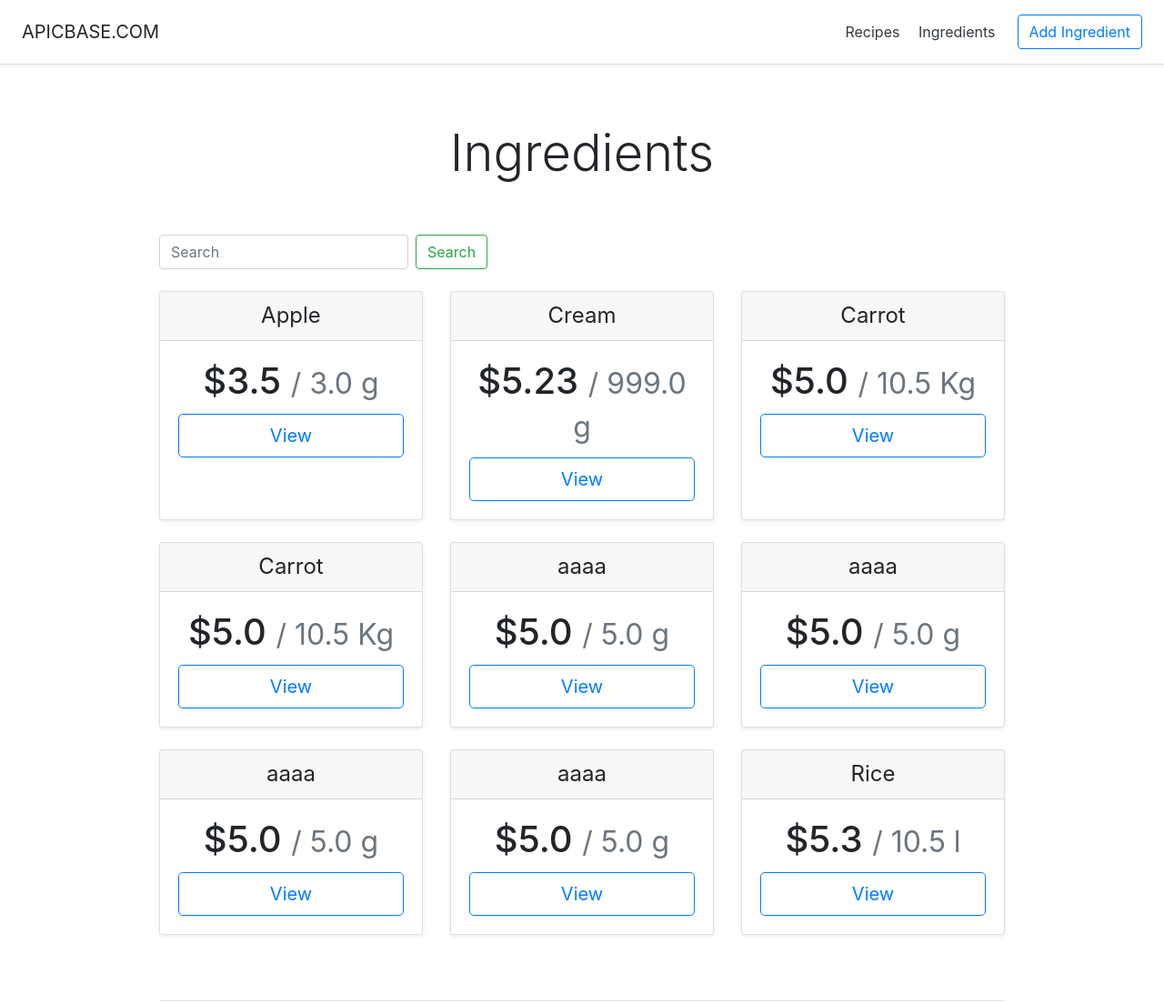
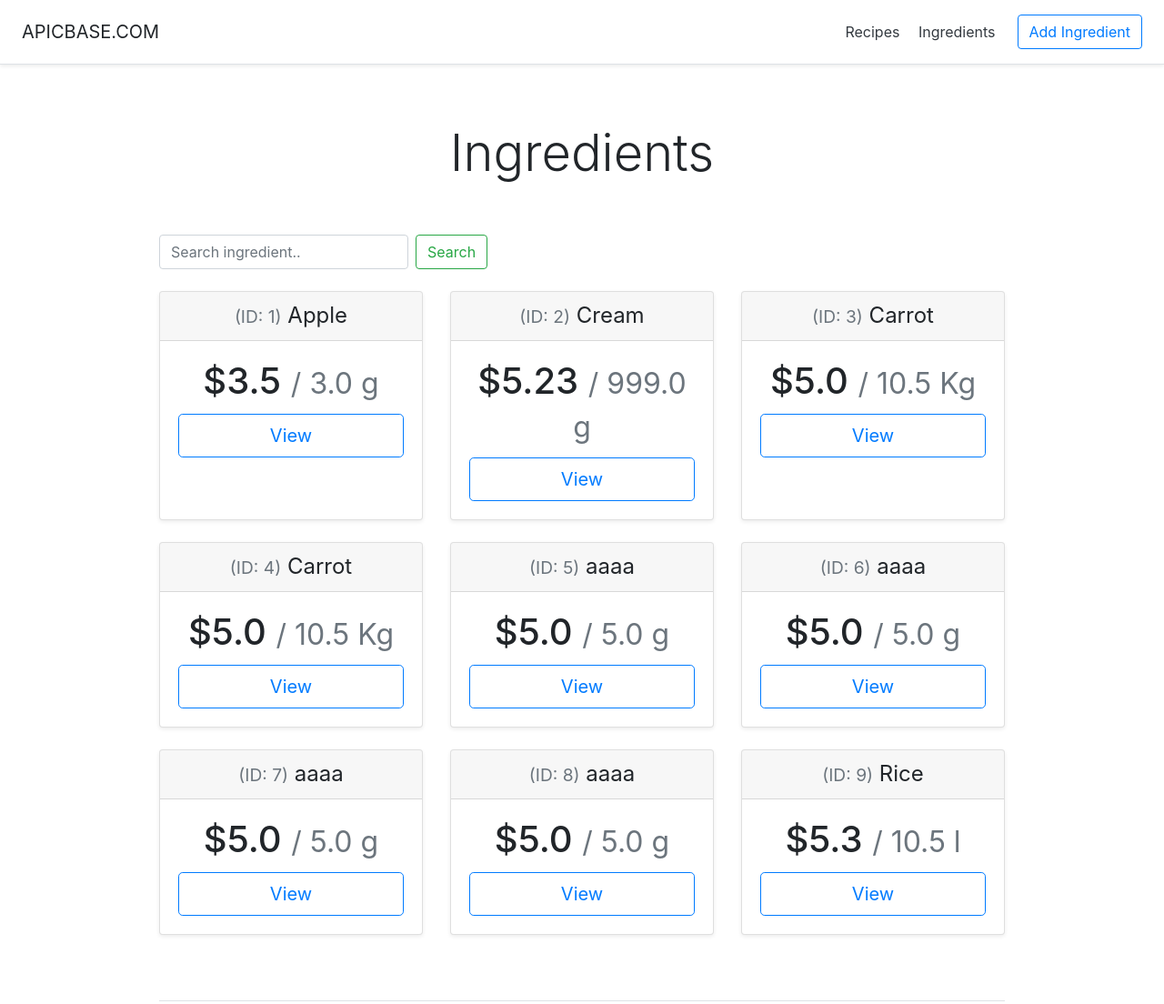
Before and after one commit to ardilafabian/Recipe-Manager-Application, a Django app: page /recipeManager/ingredients/ in a window 1280 px wide. Shown: the top 1104 px of the page at 91% size. Run offline with Django 3.2, Linux system fonts and the light colour scheme; data comes from the database, SQL or seed files in the repository; some libraries are stand-ins or nearby versions.

Commit message:
Modify placeholder search

```diff
--- a/recipeManager/templates/recipeManager/ingredients.html
+++ b/recipeManager/templates/recipeManager/ingredients.html
@@ -37,7 +37,7 @@
 <div class="container">
 
   <form class="form-inline my-lg-4" method="get">
-    <input name="search" class="form-control mr-sm-2" type="search" placeholder="Search" aria-label="Search">
+    <input name="search" class="form-control mr-sm-2" type="search" placeholder="Search ingredient.." aria-label="Search">
     <button class="btn btn-outline-success my-2 my-sm-0" type="submit">Search</button>
   </form>
 
@@ -47,7 +47,7 @@
       {% for ingredient in ingredients_list %}
         <div class="card mb-4 shadow-sm">
           <div class="card-header">
-            <h4 class="my-0 font-weight-normal">{{ ingredient.name }}</h4>
+            <h4 class="my-0 font-weight-normal"><small class="text-muted">(ID: {{ ingredient.id }})</small> {{ ingredient.name }}</h4>
           </div>
           <div class="card-body">
             <h1 class="card-title pricing-card-title">${{ ingredient.cost }} <small class="text-muted">/ {{ ingredient.amount }} {{ ingredient.unit }}</small></h1>
```
